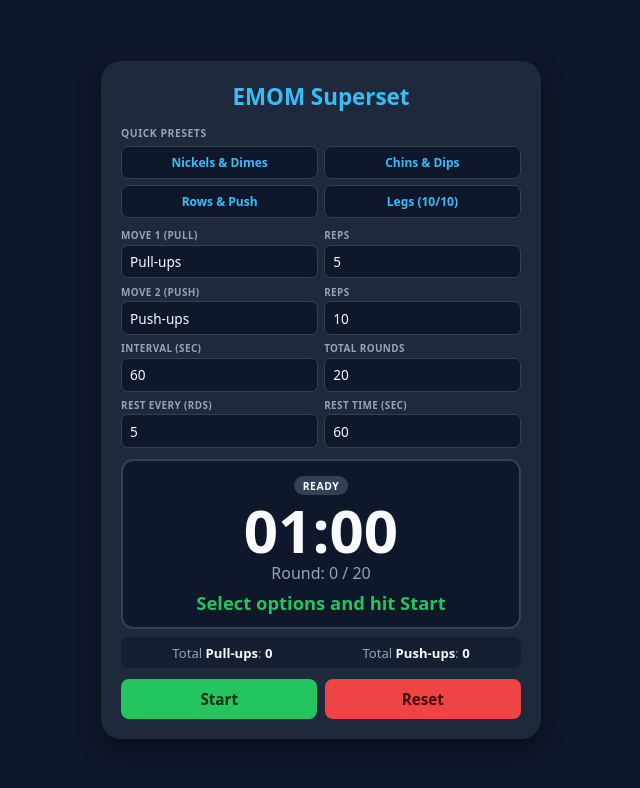
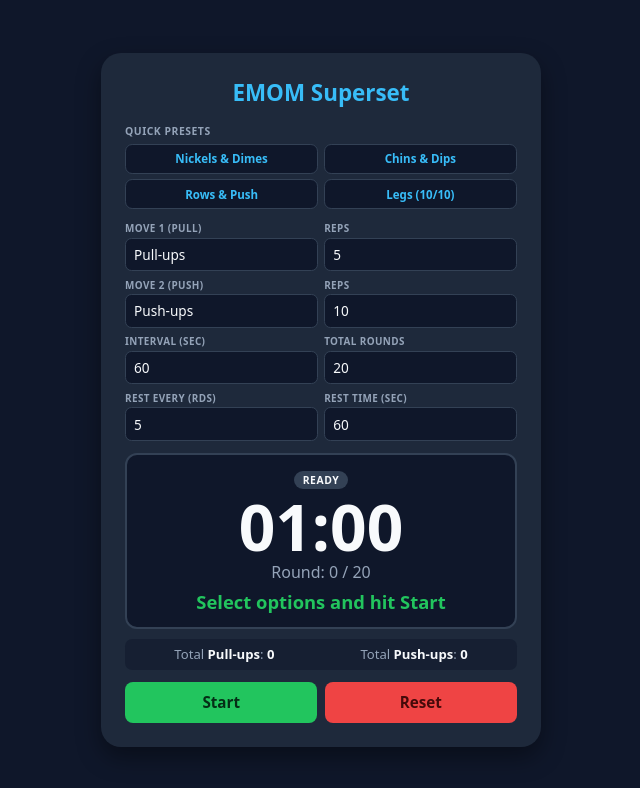
Before and after one commit to BjornHanson00/emom-timer, a plain HTML site: page index.html in a window 1280 px wide. Shown: the whole page, without its empty margins (319-959 px from the left). Drawn offline with Linux system fonts and the light colour scheme.

Commit message:
Update index.html

```diff
--- a/index.html
+++ b/index.html
@@ -4,6 +4,8 @@
   <meta charset="UTF-8" />
   <meta name="viewport" content="width=device-width, initial-scale=1.0, viewport-fit=cover" />
   <title>EMOM Superset Timer</title>
+  <link rel="manifest" href="data:application/manifest+json;base64,eyJuYW1lIjoiRU1PTSBTdXBlcnNldCBUaW1lciIsInNob3J0X25hbWUiOiJFTU9NIiwic3RhcnRfdXJsIjoiLi8iLCJkaXNwbGF5Ijoic3RhbmRhbG9uZSIcontentiYmFja2dyb3VuZF9jb2xvciI6IiMwZjE3MmEiLCJ0aGVtZV9jb2xvciI6IiMwZjE3MmEifQ==" />
+  <meta name="theme-color" content="#0f172a" />
   <style>
     :root {
       --bg: #0f172a;
@@ -33,7 +35,7 @@
     .container {
       background: var(--card);
       border-radius: 1.25rem;
-      padding: clamp(0.75rem, 3.5vw, 1.25rem);
+      padding: clamp(0.85rem, 3.5vw, 1.5rem);
       width: 100%;
       max-width: 440px;
       box-shadow: 0 10px 25px rgba(0,0,0,0.4);
@@ -42,11 +44,12 @@
     }
     h1 {
       font-size: clamp(1.2rem, 4.5vw, 1.4rem);
-      margin-bottom: 0.5rem;
+      margin-bottom: 0.6rem;
       color: var(--accent);
     }
+
     .preset-section {
-      margin-bottom: 0.65rem;
+      margin-bottom: 0.75rem;
       text-align: left;
     }
     .preset-section label {
@@ -66,9 +69,9 @@
       background: #0f172a;
       border: 1px solid #334155;
       color: var(--accent);
-      padding: 0.45rem 0.25rem;
+      padding: 0.4rem 0.2rem;
       border-radius: 0.45rem;
-      font-size: 0.75rem;
+      font-size: 0.72rem;
       cursor: pointer;
       font-weight: 600;
       text-align: center;
@@ -80,11 +83,12 @@
       background: var(--accent);
       color: #0f172a;
     }
+
     .inputs-grid {
       display: grid;
       grid-template-columns: 1fr 1fr;
       gap: 0.4rem;
-      margin-bottom: 0.65rem;
+      margin-bottom: 0.75rem;
       text-align: left;
     }
     .input-group {
@@ -112,8 +116,9 @@
       outline: 2px solid var(--accent);
       border-color: transparent;
     }
+
     .display {
-      margin: 0.5rem 0;
+      margin: 0.65rem 0;
       padding: 0.75rem 0.5rem;
       background: #0f172a;
       border-radius: 0.75rem;
@@ -122,6 +127,7 @@
     }
     .display.resting { border-color: var(--rest); }
     .display.working { border-color: var(--work); }
+
     .status-badge {
       display: inline-block;
       padding: 0.15rem 0.55rem;
@@ -129,13 +135,14 @@
       font-size: 0.65rem;
       font-weight: 800;
       letter-spacing: 0.05em;
-      margin-bottom: 0.15rem;
+      margin-bottom: 0.2rem;
       background: #334155;
     }
     .status-badge.work { background: rgba(34, 197, 94, 0.18); color: var(--work); }
     .status-badge.rest { background: rgba(245, 158, 11, 0.18); color: var(--rest); }
+
     .timer {
-      font-size: clamp(3rem, 14vw, 3.75rem);
+      font-size: clamp(3rem, 14vw, 4rem);
       font-weight: 800;
       font-variant-numeric: tabular-nums;
       line-height: 1;
@@ -153,10 +160,11 @@
       min-height: 1.4em;
     }
     .current-task.rest-mode { color: var(--rest); }
+
     .stats {
       display: flex;
       justify-content: space-around;
-      margin-bottom: 0.65rem;
+      margin-bottom: 0.75rem;
       font-size: clamp(0.72rem, 2.8vw, 0.82rem);
       color: var(--muted);
       background: rgba(15, 23, 42, 0.5);
@@ -164,6 +172,7 @@
       border-radius: 0.45rem;
     }
     .stats span { color: var(--text); font-weight: 700; }
+
     .controls {
       display: flex;
       gap: 0.45rem;
```
